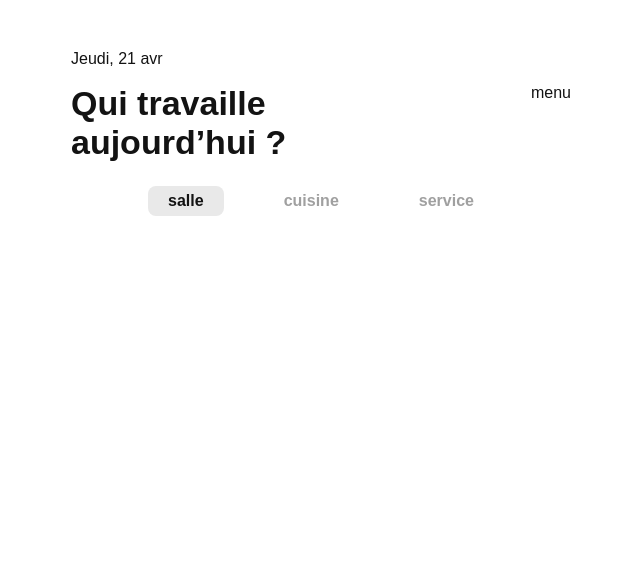
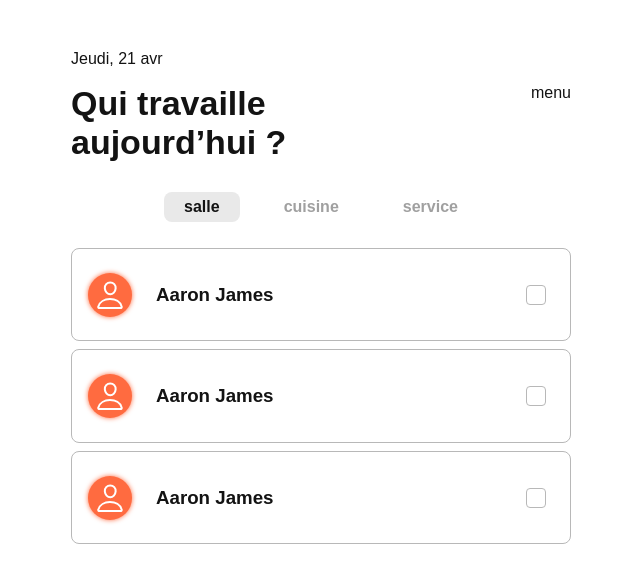
Before and after one commit to alexishadjian/mds-tips, a Next.js app in the folder src/: page / in a window 1280 px wide. Shown: the top 582 px of the page, without its empty margins (319-959 px from the left). Built offline with nearby package versions, Linux system fonts and the light colour scheme.

Commit message:
User card component

```diff
--- /dev/null
+++ b/src/app/components/Svg.js
@@ -0,0 +1,17 @@
+const icons = {
+  user: (
+    <svg width="28" height="28" viewBox="0 0 28 28" fill="none" xmlns="http://www.w3.org/2000/svg">
+      <g clipPath="url(#clip0_7_19)">
+        <path d="M19.6458 7.35048C19.4058 10.6905 16.9336 13.2635 14.2378 13.2635C11.542 13.2635 9.06576 10.6913 8.82977 7.35048C8.58395 3.87578 10.9905 1.4375 14.2378 1.4375C17.4851 1.4375 19.8917 3.93902 19.6458 7.35048Z" stroke="white" strokeWidth="2" strokeLinecap="round" strokeLinejoin="round"/>
+        <path d="M13.9687 18.0561C8.64412 18.0561 3.52376 20.6635 2.24101 25.7416C2.07107 26.4134 2.49838 27.0779 3.19857 27.0779H24.7397C25.4399 27.0779 25.8648 26.4134 25.6973 25.7416C24.4145 20.5822 19.2942 18.0561 13.9687 18.0561Z" stroke="white" strokeWidth="2" strokeMiterlimit="10"/>
+      </g>
+    </svg>
+  ),
+};
+
+export default function Svg({ icon }) {
+
+  const svgIcon = icons[icon] || icons.defaultIcon;
+  return svgIcon;
+
+}
--- /dev/null
+++ b/src/app/components/userCard/UserCard.js
@@ -0,0 +1,33 @@
+"use client"
+
+import styles from './user-card.module.scss';
+import Svg from "@/app/components/Svg";
+import { useState } from 'react';
+
+
+
+
+export default function UserCard({name}) {
+
+    const [active, setActive] = useState(false);
+
+    const toggleActive = () => {
+        setActive(!active);
+    };
+
+    return (
+        <div className={`flex space center-y ${styles.user_card} ${active ? styles.active : ''}`} onClick={toggleActive}>
+            <div className="flex center-y gap-m">
+                <div className={styles.photo_container + " flex center"}>
+                    <Svg icon="user" />
+                </div>
+                <div className={styles.name}><h3>{name}</h3></div>
+            </div>
+            <div className="input-group checkbox">
+                <label className="flex">
+                    <input type="checkbox" value={active} checked={active} onChange={toggleActive} />
+                </label>
+            </div>
+        </div>
+    );
+}
--- /dev/null
+++ b/src/app/components/userCard/user-card.module.scss
@@ -0,0 +1,18 @@
+.user_card {
+    padding: 16px 24px 16px 16px;
+    border: 1px solid var(--gray);
+    border-radius: 8px;
+    cursor: pointer;
+    &.active {
+        border-color: var(--orange);
+    }
+    .photo_container {
+        background-color: var(--orange);
+        box-shadow: 0px 0px 5px 0px var(--orange);
+        padding: 8px;
+        border-radius: 50%;
+    }
+    .title h3 {
+        font-size: 20px;
+    }
+}
--- a/src/app/page.js
+++ b/src/app/page.js
@@ -1,5 +1,7 @@
 import styles from './page.module.scss';
-import TypeSwitcher from './components/typeSwitcher/TypeSwitcher'
+import TypeSwitcher from './components/typeSwitcher/TypeSwitcher';
+import UserCard from './components/userCard/UserCard';
+import { datas } from "@/datas/datas";
 
 
 
@@ -15,10 +17,15 @@ export default function Home() {
           menu
         </div>
       </div>
-      <div className={styles.type_switchers + " flex center gap-l"}>
-        <TypeSwitcher text="salle" active/>
-        <TypeSwitcher text="cuisine"/>
-        <TypeSwitcher text="service"/>
+      <div className={styles.type_switchers + " flex center gap-m"}>
+          {datas.types?.map((type, i) => (
+              <TypeSwitcher text={type} key={i} active={(i===0) ? true : false }/>
+          ))}
+      </div>
+      <div className={styles.user_cards + " flex column gap-xs"}>
+          {datas.users?.map((user, i) => (
+              <UserCard key={i} name={user.name} />
+          ))}
       </div>
     </main>
   );
--- a/src/app/page.module.scss
+++ b/src/app/page.module.scss
@@ -1,10 +1,13 @@
 .main {
     .top {
         margin-top: 16px;
-        margin-bottom: 24px;
+        margin-bottom: 30px;
         h1 {
             font-size: 34px;
             margin: 0;
         }
     }
+    .user_cards {
+        margin: 26px 0;
+    }
 }
--- /dev/null
+++ b/src/datas/datas.js
@@ -0,0 +1,23 @@
+export const datas = {
+    types: ["salle", "cuisine", "service"],
+    users: [
+        {
+            id: 1,
+            name: "Aaron James",
+            photo: "",
+            type: "cuisine",
+        },
+        {
+            id: 1,
+            name: "Aaron James",
+            photo: "",
+            type: "cuisine",
+        },
+        {
+            id: 1,
+            name: "Aaron James",
+            photo: "",
+            type: "cuisine",
+        },
+    ]
+}
--- a/src/styles/global.scss
+++ b/src/styles/global.scss
@@ -26,8 +26,8 @@ Abstract
 
     &.space     { justify-content: space-between }
     &.center    { justify-content: center; align-items: center }
-    &.center-y  { justify-content: center }
-    &.center-x  { align-items: center }
+    &.center-x  { justify-content: center }
+    &.center-y  { align-items: center }
     &.column    { flex-direction: column }
     &.wrap      { flex-wrap: wrap }
 
@@ -85,3 +85,34 @@ Columns
     margin-left: auto;
     margin-right: auto;
 }
+
+input[type="checkbox"] {
+    position: relative;
+    border: 1px solid var(--gray);
+    border-radius: 4px;
+    background: transparent;
+    cursor: pointer;
+    padding: 8px;
+    height: 20px;
+    width: 20px;
+    appearance: none;
+    display: flex;
+    align-items: center;
+    justify-content: center;
+    transition: 0.2s;
+    &:checked {
+        background-color: var(--orange);
+        border-color: var(--orange);
+    }
+    &:before {
+        content: "";
+        position: absolute;
+        width: 6px;
+        height: 12px;
+        border: solid var(--white);
+        border-width: 0 2px 2px 0;
+        margin: -3px -1px 0 -1px;
+        transform: rotate(45deg);
+        z-index: 2;
+    }
+}
```
Also changed, not shown: src/app/globals.css (added).
